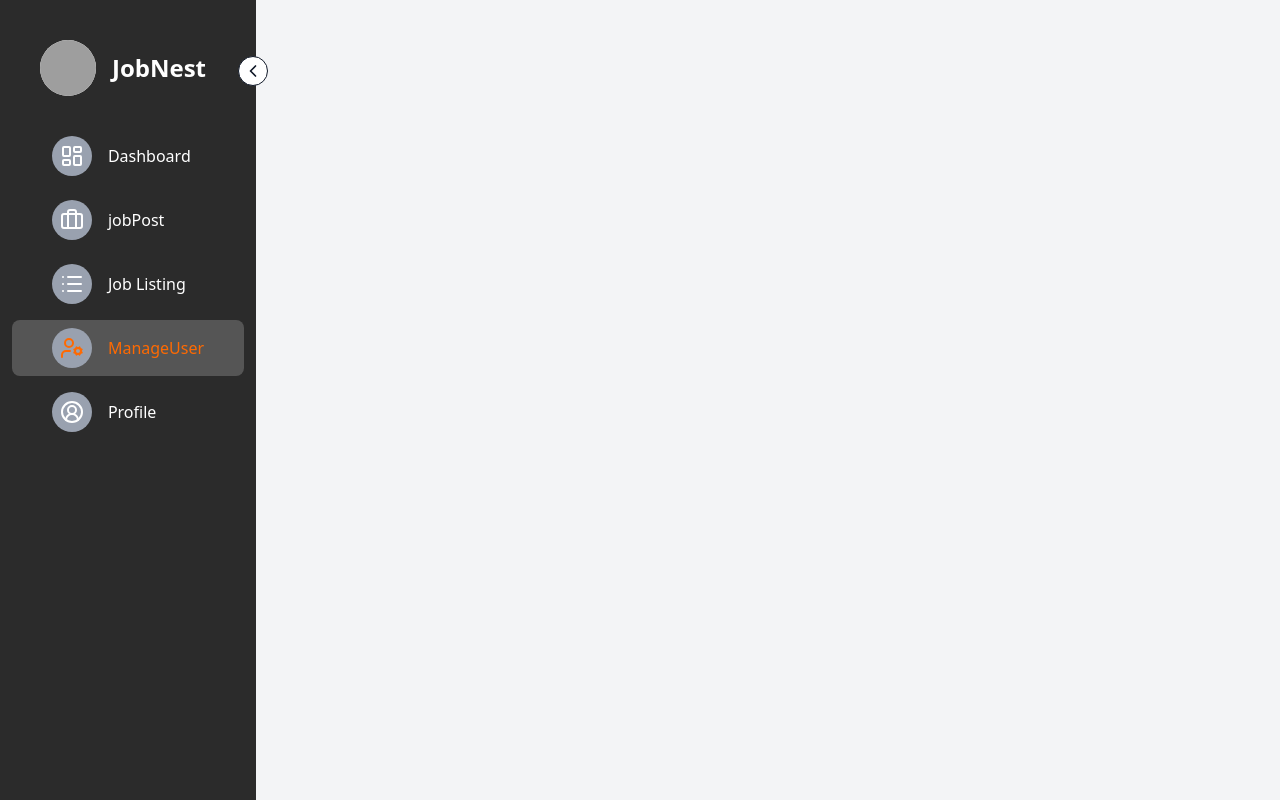
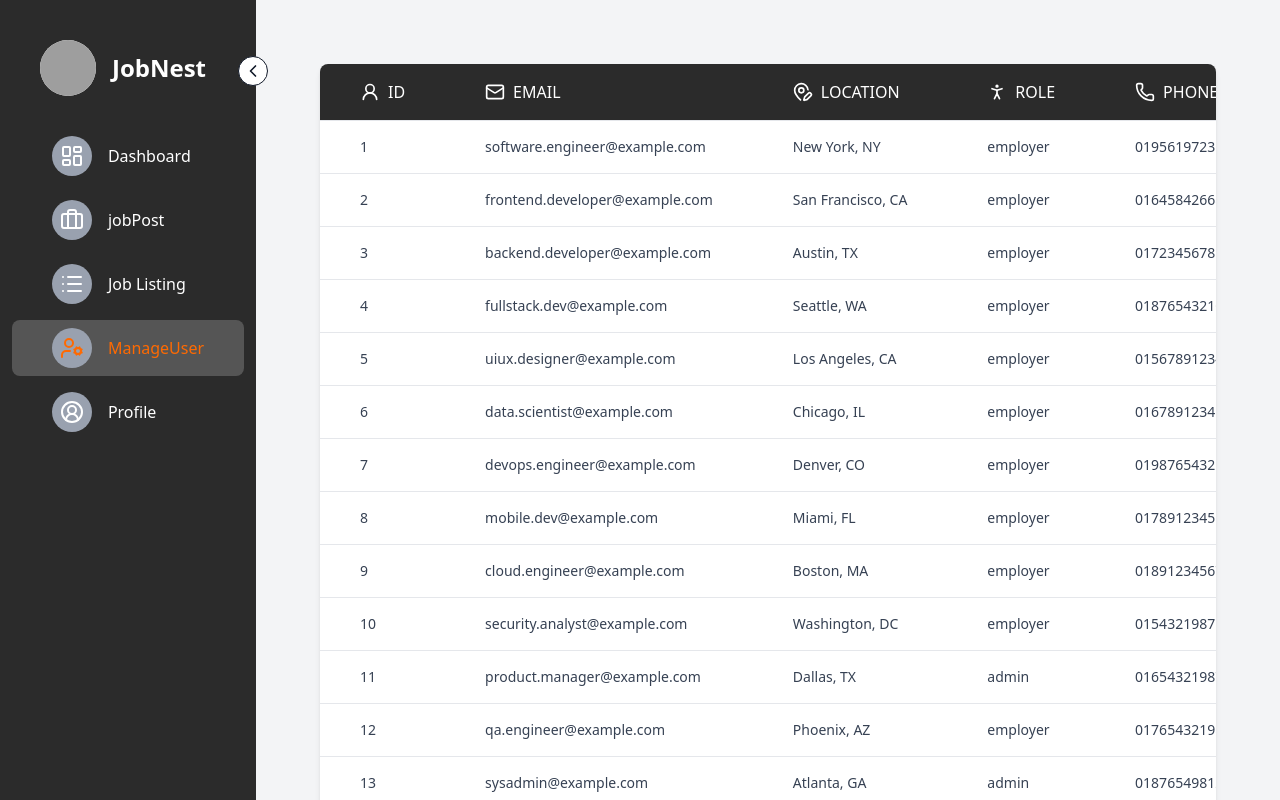
Before and after one commit to MohammadMasumHossain/JobNest, a React (Vite) app: page /dashboard/manageuser in a window 1280 px wide. Built offline with nearby package versions, Linux system fonts and the light colour scheme; grey boxes are pictures that could not be loaded.

Commit message:
admin manage user added

```diff
--- /dev/null
+++ b/public/data.json
@@ -0,0 +1,18 @@
+[
+  {
+    "id": 1,
+    "title": "Software Engineer",
+    "Email": "software.engineer@example.com",
+    "location": "New York, NY",
+    "role": "employer",
+    "phone": "01956197231"
+  },
+  {
+    "id": 2,
+    "title": "Frontend Developer",
+    "Email": "frontend.developer@example.com",
+    "location": "San Francisco, CA",
+    "role": "employer",
+    "phone": "01645842668"
+  }
+]
--- a/src/pages/Dashboard/Admin/ManageUser.tsx
+++ b/src/pages/Dashboard/Admin/ManageUser.tsx
@@ -1,5 +1,161 @@
+import {
+  createColumnHelper,
+  flexRender,
+  getCoreRowModel,
+  useReactTable,
+} from "@tanstack/react-table";
+import mockData from "./data.json";
+import {
+  LocationEdit,
+  Mail,
+  PersonStanding,
+  Phone,
+  User2,
+  type User,
+} from "lucide-react";
+import { useState } from "react";
+
+type User = {
+  id: number;
+
+  Email: string;
+  location: string;
+  role: string;
+  phone: string;
+};
+
+const columnHelper = createColumnHelper<User>();
+
+const columns = [
+  columnHelper.accessor("id", {
+    cell: (info) => info.getValue(),
+    header: () => (
+      <span className="flex items-center hover:text-orange-600">
+        <User2 className="mr-2" size={20} />
+        ID
+      </span>
+    ),
+  }),
+
+  columnHelper.accessor("Email", {
+    cell: (info) => info.getValue(),
+    header: () => (
+      <span className="flex items-center  hover:text-orange-600">
+        <Mail className="mr-2" size={20} />
+        Email
+      </span>
+    ),
+  }),
+  columnHelper.accessor("location", {
+    cell: (info) => info.getValue(),
+    header: () => (
+      <span className="flex items-center hover:text-orange-600">
+        <LocationEdit className="mr-2" size={20} />
+        Location
+      </span>
+    ),
+  }),
+  columnHelper.accessor("role", {
+    cell: (info) => info.getValue(),
+    header: () => (
+      <span className="flex items-center hover:text-orange-600">
+        <PersonStanding className="mr-2" size={20} />
+        Role
+      </span>
+    ),
+  }),
+  columnHelper.accessor("phone", {
+    cell: (info) => info.getValue(),
+    header: () => (
+      <span className="flex items-center hover:text-orange-600">
+        <Phone className="mr-2" size={20} />
+        Phone
+      </span>
+    ),
+  }),
+];
+
 const ManageUser = () => {
-  return <div></div>;
+  const [data] = useState(() => [...mockData]);
+
+  const table = useReactTable({
+    data,
+    columns,
+    getCoreRowModel: getCoreRowModel(),
+  });
+
+  console.log(table.getRowModel().rows[0].getVisibleCells());
+  return (
+    <div className="flex flex-col min-h-screen max-w-8xl mx-auto py-8 px-4 sm:px-6 lg:px-8">
+      <div className="overflow-x-auto bg-white rounded-md shadow-md">
+        <table className="min-w-full divide-y divide-gray-200 ">
+          <thead className="bg-secondary">
+            {table.getHeaderGroups().map((headerGroup) => (
+              <tr key={headerGroup.id}>
+                {headerGroup.headers.map((header) => (
+                  <th
+                    key={header.id}
+                    className="px-10 py-4 text-left text-md font-medium text-white uppercase"
+                  >
+                    <div>
+                      {flexRender(
+                        header.column.columnDef.header,
+                        header.getContext(),
+                      )}
+                    </div>
+                  </th>
+                ))}
+              </tr>
+            ))}
+          </thead>
+
+          <tbody className="bg-white divide-y divide-gray-200">
+            {table.getRowModel().rows.map((row) => (
+              <tr key={row.id} className="hover:bg-gray-100">
+                {row.getVisibleCells().map((cell) => (
+                  <td
+                    key={cell.id}
+                    className="px-10 py-4 whitespace-nowrap text-sm text-gray-700"
+                  >
+                    {flexRender(cell.column.columnDef.cell, cell.getContext())}
+                  </td>
+                ))}
+              </tr>
+            ))}
+          </tbody>
+        </table>
+      </div>
+    </div>
+  );
 };
 
 export default ManageUser;
+
+{
+  /* <table className="w-full border-collapse ">
+  <thead>
+    {table.getHeaderGroups().map((headerGroup) => (
+      <tr key={headerGroup.id}>
+        {headerGroup.headers.map((header) => (
+          <th key={header.id} className="">
+            <div>
+              {flexRender(header.column.columnDef.header, header.getContext())}
+            </div>
+          </th>
+        ))}
+      </tr>
+    ))}
+  </thead>
+  {/* <tbody>
+          {table.getRowModel().rows.map((row) => (
+            <tr key={row.id}>
+              {row.getVisibleCells().map((cell) => (
+                <td key={cell.id} className="border border-gray-300 p-2">
+                  {cell.getValue()}
+                </td>
+              ))}
+            </tr>
+          ))}
+        </tbody> */
+}
+// </table>; */}
--- /dev/null
+++ b/src/pages/Dashboard/Admin/data.json
@@ -0,0 +1,122 @@
+[
+  {
+    "id": 1,
+    "title": "Software Engineer",
+    "Email": "software.engineer@example.com",
+    "location": "New York, NY",
+    "role": "employer",
+    "phone": "01956197231"
+  },
+  {
+    "id": 2,
+    "title": "Frontend Developer",
+    "Email": "frontend.developer@example.com",
+    "location": "San Francisco, CA",
+    "role": "employer",
+    "phone": "01645842668"
+  },
+  {
+    "id": 3,
+    "title": "Backend Developer",
+    "Email": "backend.developer@example.com",
+    "location": "Austin, TX",
+    "role": "employer",
+    "phone": "01723456789"
+  },
+  {
+    "id": 4,
+    "title": "Full Stack Developer",
+    "Email": "fullstack.dev@example.com",
+    "location": "Seattle, WA",
+    "role": "employer",
+    "phone": "01876543210"
+  },
+  {
+    "id": 5,
+    "title": "UI/UX Designer",
+    "Email": "uiux.designer@example.com",
+    "location": "Los Angeles, CA",
+    "role": "employer",
+    "phone": "01567891234"
+  },
+  {
+    "id": 6,
+    "title": "Data Scientist",
+    "Email": "data.scientist@example.com",
+    "location": "Chicago, IL",
+    "role": "employer",
+    "phone": "01678912345"
+  },
+  {
+    "id": 7,
+    "title": "DevOps Engineer",
+    "Email": "devops.engineer@example.com",
+    "location": "Denver, CO",
+    "role": "employer",
+    "phone": "01987654321"
+  },
+  {
+    "id": 8,
+    "title": "Mobile App Developer",
+    "Email": "mobile.dev@example.com",
+    "location": "Miami, FL",
+    "role": "employer",
+    "phone": "01789123456"
+  },
+  {
+    "id": 9,
+    "title": "Cloud Engineer",
+    "Email": "cloud.engineer@example.com",
+    "location": "Boston, MA",
+    "role": "employer",
+    "phone": "01891234567"
+  },
+  {
+    "id": 10,
+    "title": "Cyber Security Analyst",
+    "Email": "security.analyst@example.com",
+    "location": "Washington, DC",
+    "role": "employer",
+    "phone": "01543219876"
+  },
+  {
+    "id": 11,
+    "title": "Product Manager",
+    "Email": "product.manager@example.com",
+    "location": "Dallas, TX",
+    "role": "admin",
+    "phone": "01654321987"
+  },
+  {
+    "id": 12,
+    "title": "QA Engineer",
+    "Email": "qa.engineer@example.com",
+    "location": "Phoenix, AZ",
+    "role": "employer",
+    "phone": "01765432198"
+  },
+  {
+    "id": 13,
+    "title": "System Administrator",
+    "Email": "sysadmin@example.com",
+    "location": "Atlanta, GA",
+    "role": "admin",
+    "phone": "01876549812"
+  },
+  {
+    "id": 14,
+    "title": "Technical Support Engineer",
+    "Email": "support.engineer@example.com",
+    "location": "Houston, TX",
+    "role": "employer",
+    "phone": "01912345678"
+  },
+  {
+    "id": 15,
+    "title": "AI Engineer",
+    "Email": "ai.engineer@example.com",
+    "location": "San Diego, CA",
+    "role": "admin",
+    "phone": "01598765432"
+  }
+]
--- a/tsconfig.json
+++ b/tsconfig.json
@@ -6,6 +6,8 @@
   ],
 
   "compilerOptions": {
+    "resolveJsonModule": true,
+    "esModuleInterop": true,
     "baseUrl": ".",
     "paths": {
       "@/*": ["./src/*"]
```
